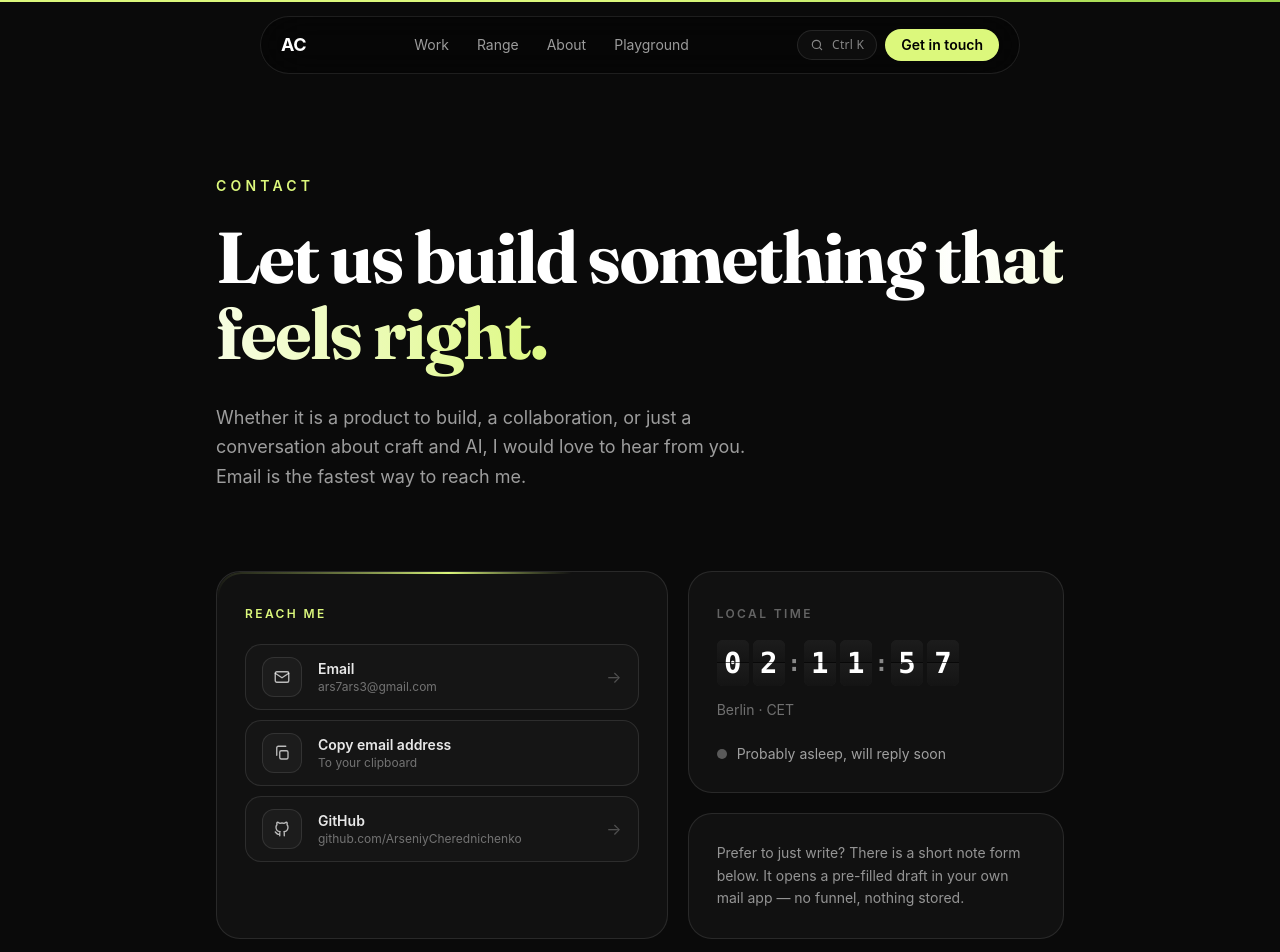
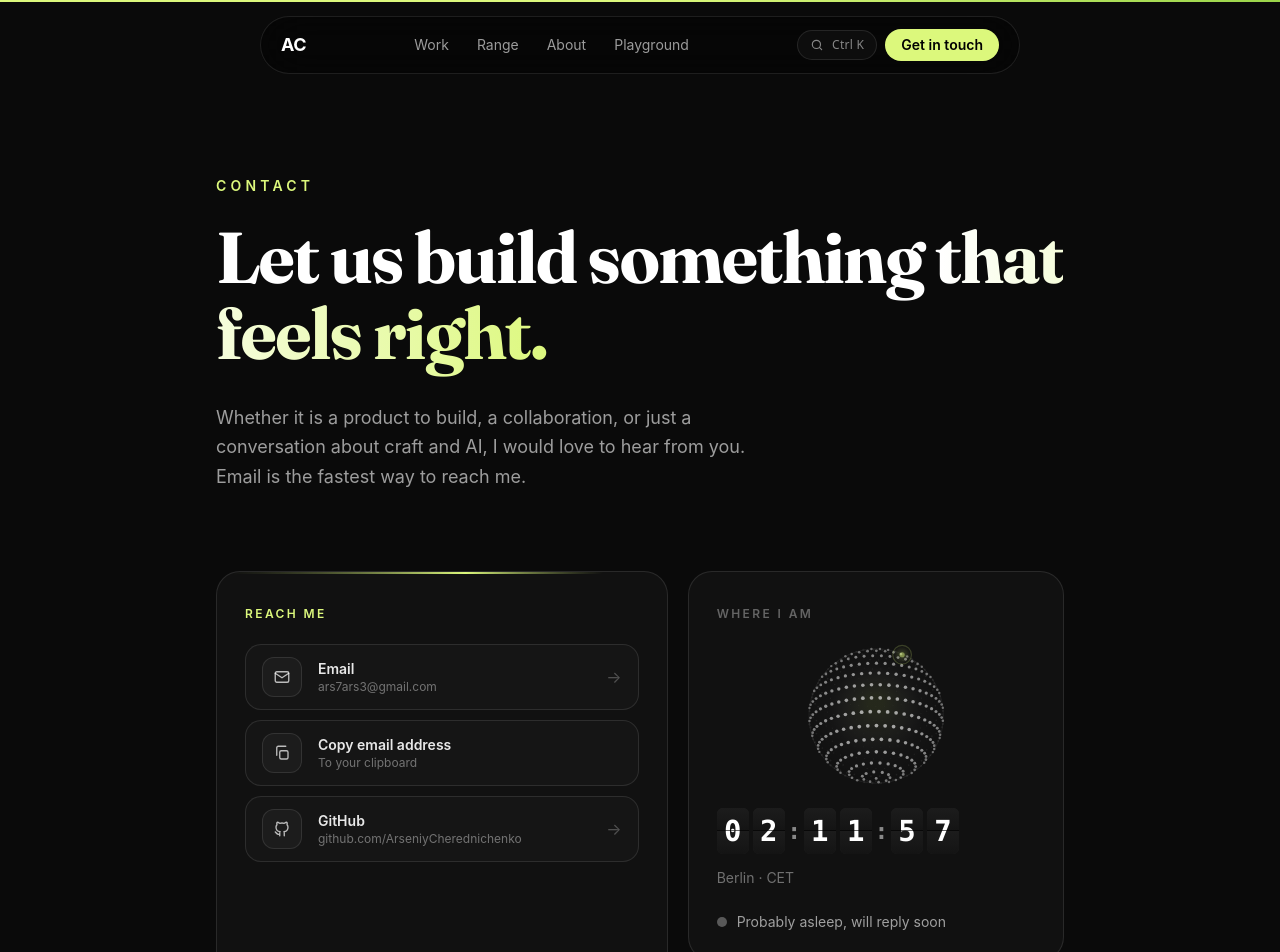
Before and after one commit to ArseniyCherednichenko/portfolio, a React (Vite) app: page /contact in a window 1280 px wide. Shown: the top 952 px of the page. Built offline with nearby package versions, Linux system fonts and the light colour scheme.

Commit message:
Contact: give the availability card a live globe that turns Berlin into view

```diff
--- a/src/pages/Contact.tsx
+++ b/src/pages/Contact.tsx
@@ -8,6 +8,7 @@ import { BorderBeam } from '../components/BorderBeam'
 import { ContactForm } from '../components/ContactForm'
 import { SpotlightCard } from '../components/SpotlightCard'
 import { SplitFlap } from '../components/SplitFlap'
+import { Globe } from '../components/Globe'
 import { Seo } from '../components/Seo'
 import { useBerlinTime } from '../hooks/useBerlinTime'
 
@@ -91,9 +92,14 @@ export default function Contact() {
               <div className="flex h-full flex-col justify-between p-6 sm:p-7">
                 <div>
                   <span className="text-xs font-semibold uppercase tracking-[0.2em] text-white/35">
-                    Local time
+                    Where I am
                   </span>
-                  <div className="mt-4">
+                  {/* A live sense of place: the globe turns Berlin into view, the
+                      board reads the time there. */}
+                  <div className="mt-3 h-40 w-full">
+                    <Globe />
+                  </div>
+                  <div className="mt-3">
                     <SplitFlap
                       value={time}
                       height={46}
```
